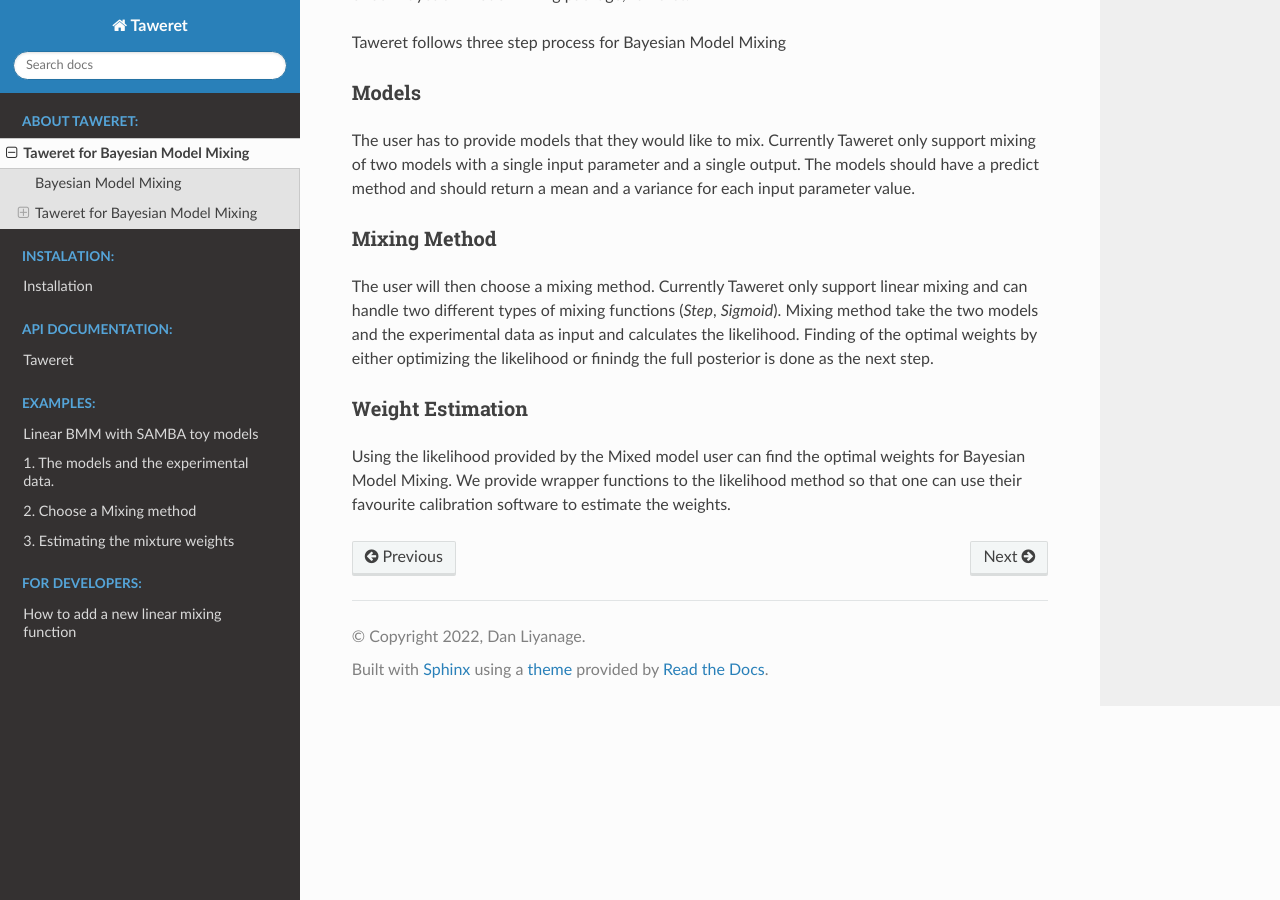
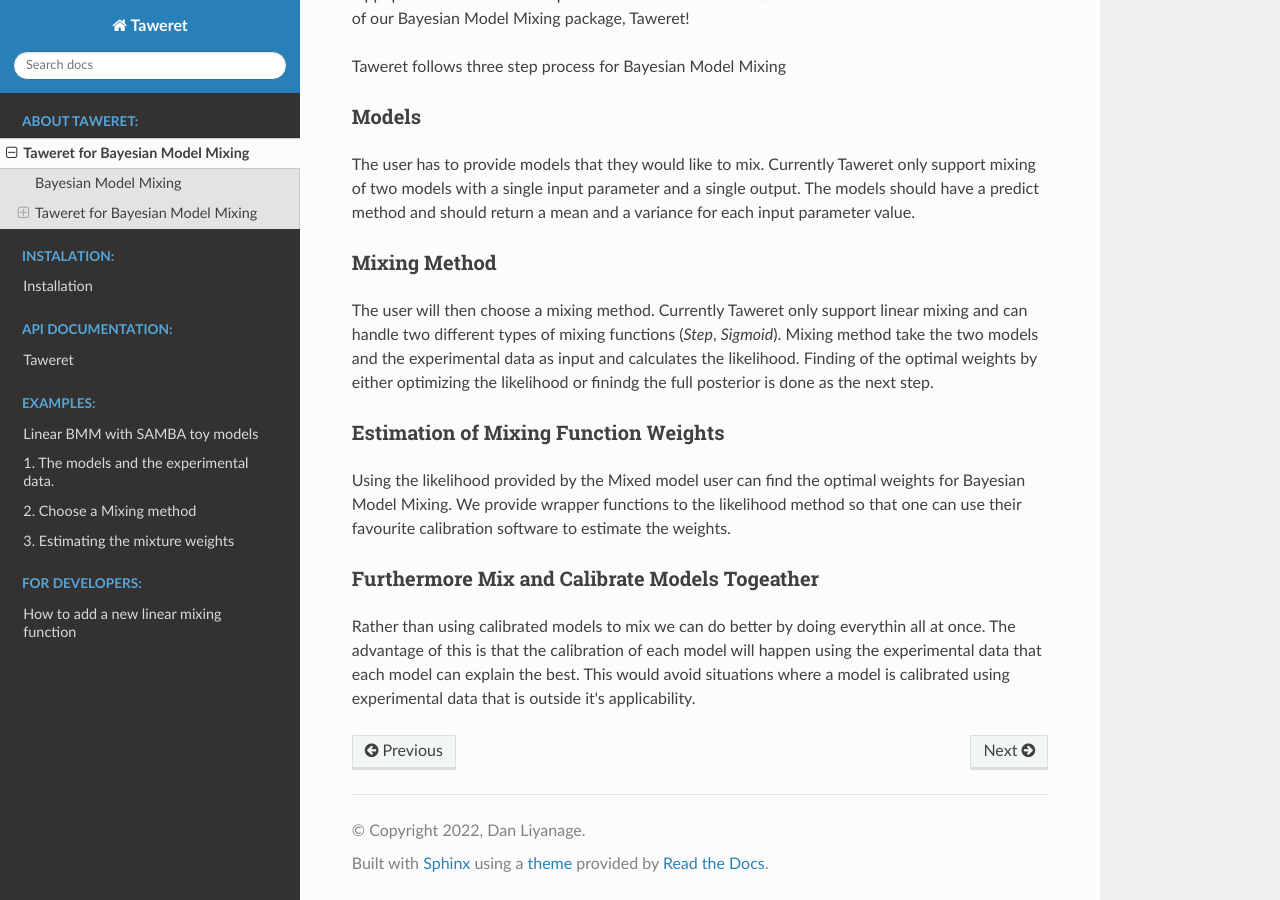
Before and after one commit to bandframework/Taweret, a Sphinx documentation site: the page built from doc/source/intro.rst, in a window 1280 px wide and 900 px high, scrolled down 1233 px. Built offline with Sphinx 7.4.7 and the Read the Docs theme 2.0.0, drawn with Linux system fonts in a browser that asks for light colours; pages that are not in the unit, such as notebooks, are missing from menus; some of the changed text lies outside the part shown.

Commit message:
update documents

```diff
--- a/doc/source/index.rst
+++ b/doc/source/index.rst
@@ -3,8 +3,8 @@
    You can adapt this file completely to your liking, but it should at least
    contain the root `toctree` directive.
 
-Welcome to Taweret's documentation!
-===================================
+Welcome to Bayesian Model Mixing with Taweret!
+==============================================
 
 .. toctree::
    :maxdepth: 4
--- a/doc/source/intro.rst
+++ b/doc/source/intro.rst
@@ -45,8 +45,14 @@ two different types of mixing functions (*Step*, *Sigmoid*). Mixing method take
 the experimental data as input and calculates the likelihood. Finding of the optimal weights by either \
 optimizing the likelihood or finindg the full posterior is done as the next step.
 
-Weight Estimation
-^^^^^^^^^^^^^^^^^
+Estimation of Mixing Function Weights
+^^^^^^^^^^^^^^^^^^^^^^^^^^^^^^^^^^^^^
 Using the likelihood provided by the Mixed model user can find the optimal weights for Bayesian Model Mixing. \
 We provide wrapper functions to the likelihood method so that one can use their favourite calibration software \
 to estimate the weights.
+
+Furthermore Mix and Calibrate Models Togeather
+^^^^^^^^^^^^^^^^^^^^^^^^^^^^^^^^^^^^^^^^^^^^^^
+Rather than using calibrated models to mix we can do better by doing everythin all at once. The advantage of this \
+is that the calibration of each model will happen using the experimental data that each model can explain the best.
+This would avoid situations where a model is calibrated using experimental data that is outside it's applicability.
```
